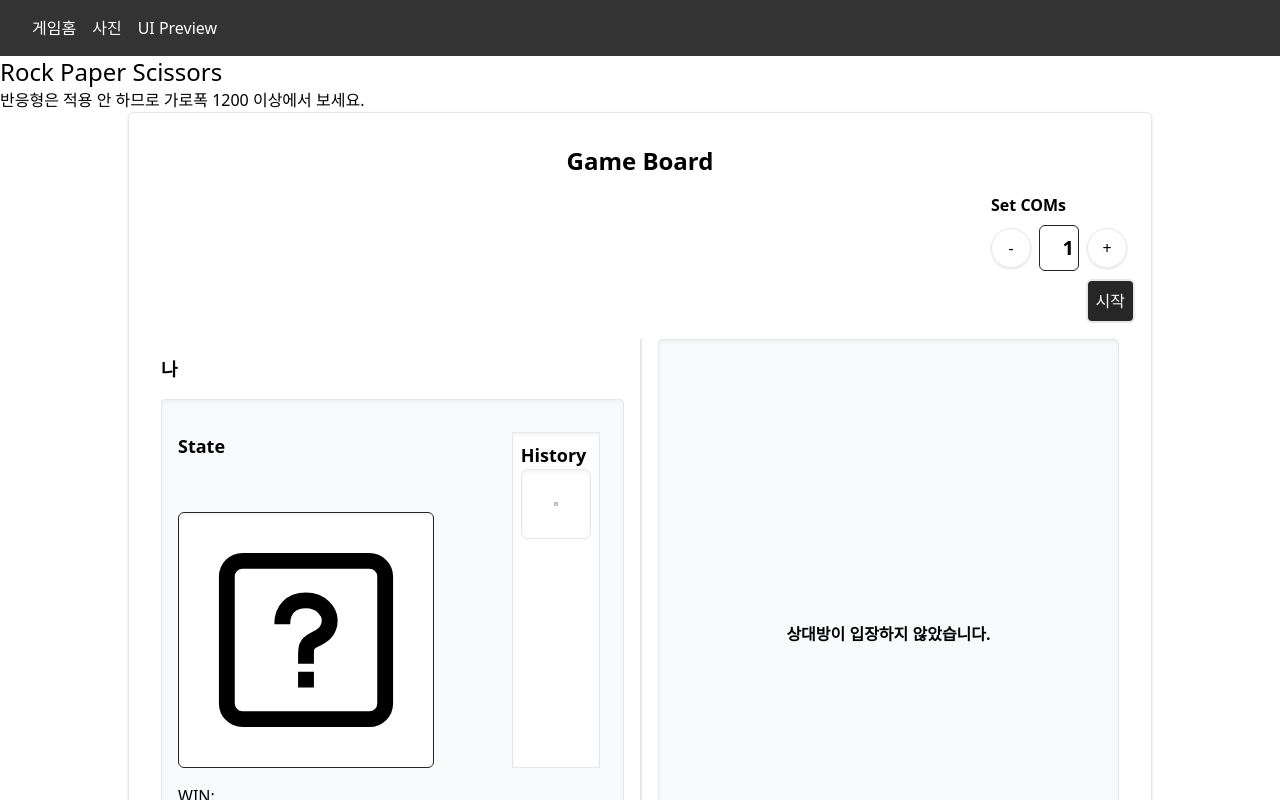
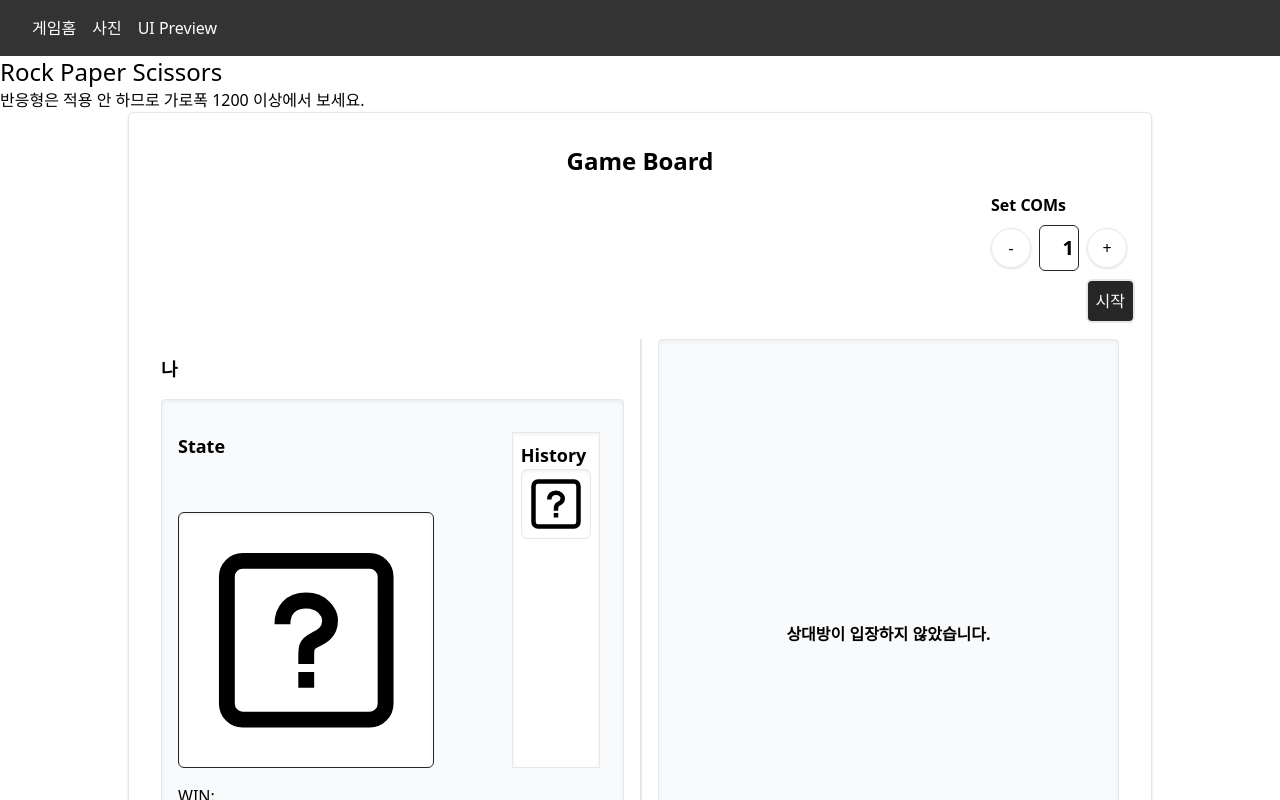
Before and after one commit to merge-simpson/react-rock-paper-scissors, a React (Vite) app: page / in a window 1280 px wide. Shown: the top 800 px of the page. Built offline with nearby package versions, Linux system fonts and the light colour scheme.

Commit message:
style(camera): fix some

```diff
--- a/src/components/home/game/layout/player-pannel/widgets/CurrentRPSCell.tsx
+++ b/src/components/home/game/layout/player-pannel/widgets/CurrentRPSCell.tsx
@@ -15,7 +15,7 @@ export interface CurrentRPSCellProps extends CommonDivProps {
 const CurrentRPSCell: FC<CurrentRPSCellProps> = ({ rps, className }) => {
   return (
     <div
-      className={`border rounded-md shadow-inner bg-white flex items-center justify-center p-8 ${className}`}
+      className={`border rounded-md shadow-inner bg-white flex items-center justify-center p-[10%] ${className}`}
     >
       {!rps && <GrStatusUnknown className="w-full h-full" />}
       {rps === "ROCK" && <FaRegHandRock className="w-full h-full" />}
```
